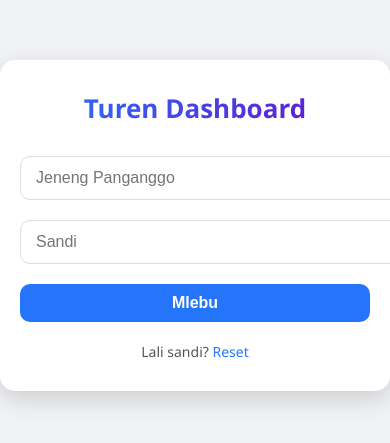
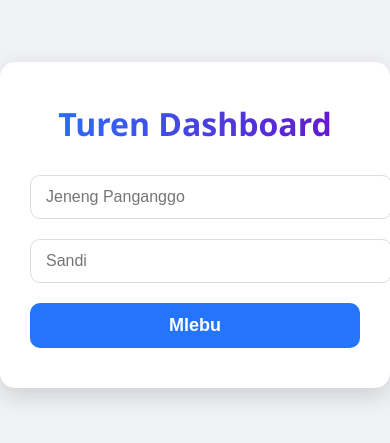
Before and after one commit to YKZIRPOLYGLOT/turen_warehouse, a plain HTML site: page login.html in a window 390 px wide. Shown: the part 197-640 px from the top of the page. Drawn offline with Linux system fonts and the light colour scheme.

Commit message:
Update login.html

```diff
--- a/login.html
+++ b/login.html
@@ -68,32 +68,6 @@
     background: #6a11cb;
     transform: translateY(-2px);
   }
-
-  .login-footer {
-    margin-top: 20px;
-    font-size: 14px;
-    color: #555;
-  }
-
-  .login-footer a {
-    color: #2575fc;
-    text-decoration: none;
-  }
-
-  @media (max-width: 500px) {
-    .login-container {
-      padding: 30px 20px;
-    }
-
-    .login-title {
-      font-size: 26px;
-    }
-
-    .login-btn {
-      font-size: 16px;
-      padding: 10px;
-    }
-  }
 </style>
 </head>
 <body>
@@ -103,9 +77,6 @@
   <input type="text" placeholder="Jeneng Panganggo" class="login-input" id="username">
   <input type="password" placeholder="Sandi" class="login-input" id="password">
   <button class="login-btn" onclick="login()">Mlebu</button>
-  <div class="login-footer">
-    Lali sandi? <a href="#">Reset</a>
-  </div>
 </div>
 
 <script>
@@ -118,9 +89,9 @@
       return;
     }
 
-    // Username lan password sing bener
+    // Check username/password
     if(username === "GudangTuren" && password === "BismiLLAH114neverfail") {
-      alert("Dirantos Sekedap 🙏");
+      // Redirect to the Google Sheet
       window.location.href = "https://docs.google.com/spreadsheets/d/1C1DwI644B5LJGbfh6MNtYnWdiHeIuqLoOTzNC5s2aG0/edit?gid=1496843060#gid=1496843060";
     } else {
       alert("Jeneng panganggo utawa sandi salah!");
```
